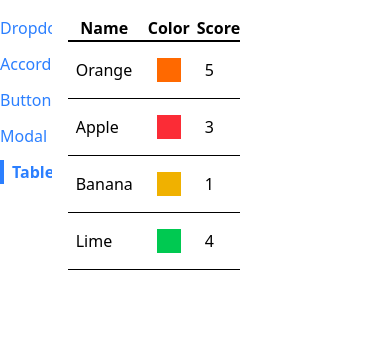
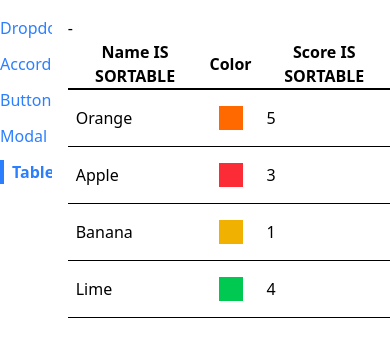
Before and after one commit to Alejandro-Munoz/reusable-components, a React app: page /table in a window 390 px wide. Shown: the top 340 px of the page. Built offline with nearby package versions, Linux system fonts and the light colour scheme; the HTML template or start-up script is replaced by a standard one.

Commit message:
SortableTable

```diff
--- /dev/null
+++ b/src/components/SortableTable.js
@@ -0,0 +1,60 @@
+import Table from "./Table";
+import { useState } from "react";
+
+function SortableTable(props) {
+  const [sortOrder, setSortOrder] = useState(null)
+  const [sortBy, setSortBy] = useState(null)
+  const { config, data } = props;
+
+  const handleClick = (label) => {
+    if (sortOrder === null) {
+      setSortOrder('asc')
+      setSortBy(label)
+    }
+    else if (sortOrder === 'asc') {
+      setSortOrder('desc')
+      setSortBy(label)
+    }
+    else if (sortOrder === 'desc'){
+      setSortOrder(null)
+      setSortBy(null)
+    }
+
+  }
+
+  const updatedConfig = config.map((column)=> {
+    if (!column.sortValue) {
+      return column
+    }
+
+    return {
+      ...column,
+      header: () => <th onClick={ () => handleClick(column.label)}>{column.label} IS SORTABLE</th>
+    }
+  })
+
+  let sortedData = data;
+
+  if (sortOrder && sortBy) {
+    const { sortValue } = config.find(column => column.label === sortBy)
+    sortedData = [...data].sort((a,b) => {
+      const valueA = sortValue(a)
+      const valueB = sortValue(b)
+
+      const reverseOrder = sortOrder === 'asc' ? 1 : -1;
+
+      if (typeof valueA === 'string') {
+        return valueA.localeCompare(valueB) * reverseOrder
+      } else {
+        return (valueA - valueB) * reverseOrder;
+      }
+    })
+  }
+
+  return <div>
+    {sortOrder} - {sortBy}
+    <Table {...props} data={sortedData} config={updatedConfig} />
+    </div>
+}
+
+export default SortableTable;
--- a/src/components/Table.js
+++ b/src/components/Table.js
@@ -1,8 +1,12 @@
+import { Fragment } from "react";
+
 function Table({data, config, keyFn}) {
   const renderedHeaders = config.map((column) => {
-    return (
-      <th key={column.label}>{column.label}</th>
-    )
+    if (column.header) {
+      return <Fragment key={column.label}>{column.header()}</Fragment>
+    }
+
+    return <th key={column.label}>{column.label}</th>
   })
   const renderedRows = data.map((rowData)=> {
     const renderedCells = config.map((column) => {
--- a/src/pages/TablePage.js
+++ b/src/pages/TablePage.js
@@ -1,4 +1,4 @@
-import Table from "../components/Table";
+import SortableTable from "../components/SortableTable";
 
 function TablePage() {
   const data = [
@@ -11,7 +11,8 @@
   const config = [
     {
       label: 'Name',
-      render: (fruit) => fruit.name
+      render: (fruit) => fruit.name,
+      sortValue: (fruit) => fruit.name
     },
     {
       label: 'Color',
@@ -19,7 +20,8 @@
     },
     {
       label: 'Score',
-      render: (fruit) => fruit.score
+      render: (fruit) => fruit.score,
+      sortValue: (fruit) => fruit.score
     }
   ]
 
@@ -28,7 +30,7 @@
   }
 
   return <div>
-    <Table data={data} keyFn={keyFn} config={config} />
+    <SortableTable data={data} keyFn={keyFn} config={config} />
   </div>
 }
 
```
